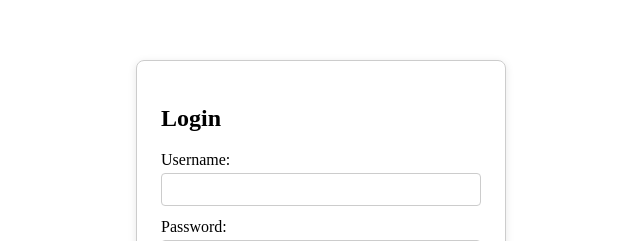
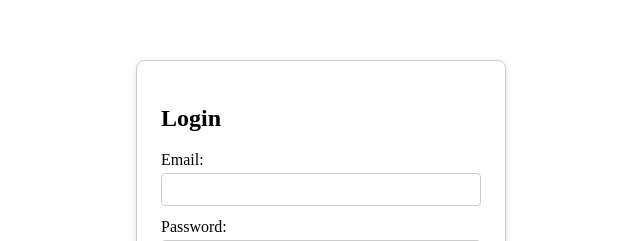
Before and after one commit to sudarsanamahanta2/ToDo-Dashboard, a React (Vite) app in the folder Frontend/: page /login in a window 1280 px wide. Shown: the part 175-416 px from the top of the page, without its empty margins (319-959 px from the left). Built offline with nearby package versions, Linux system fonts and the light colour scheme.

Commit message:
Update Login form to use email instead of username

```diff
--- a/Frontend/src/components/Login.jsx
+++ b/Frontend/src/components/Login.jsx
@@ -2,7 +2,7 @@ import React, { useState } from 'react';
 import { Link, useNavigate } from 'react-router-dom';
 
 const Login = () => {
-  const [formData, setFormData] = useState({ username: '', password: '' });
+  const [formData, setFormData] = useState({ email: '', password: '' });
   const [error, setError] = useState('');
   const navigate = useNavigate();
 
@@ -38,11 +38,11 @@ const Login = () => {
         {error && <p style={{ color: 'red' }}>{error}</p>}
         <form onSubmit={handleSubmit}>
           <div style={inputGroupStyle}>
-            <label>Username:</label>
+            <label>Email:</label>
             <input
-              type="text"
-              name="username"
-              value={formData.username}
+              type="email"
+              name="email"
+              value={formData.email}
               onChange={handleChange}
               required
               style={inputStyle}
@@ -69,7 +69,7 @@ const Login = () => {
   );
 };
 
-// Style Definitions
+// Inline CSS styles
 const containerStyle = {
   display: 'flex',
   justifyContent: 'center',
```
